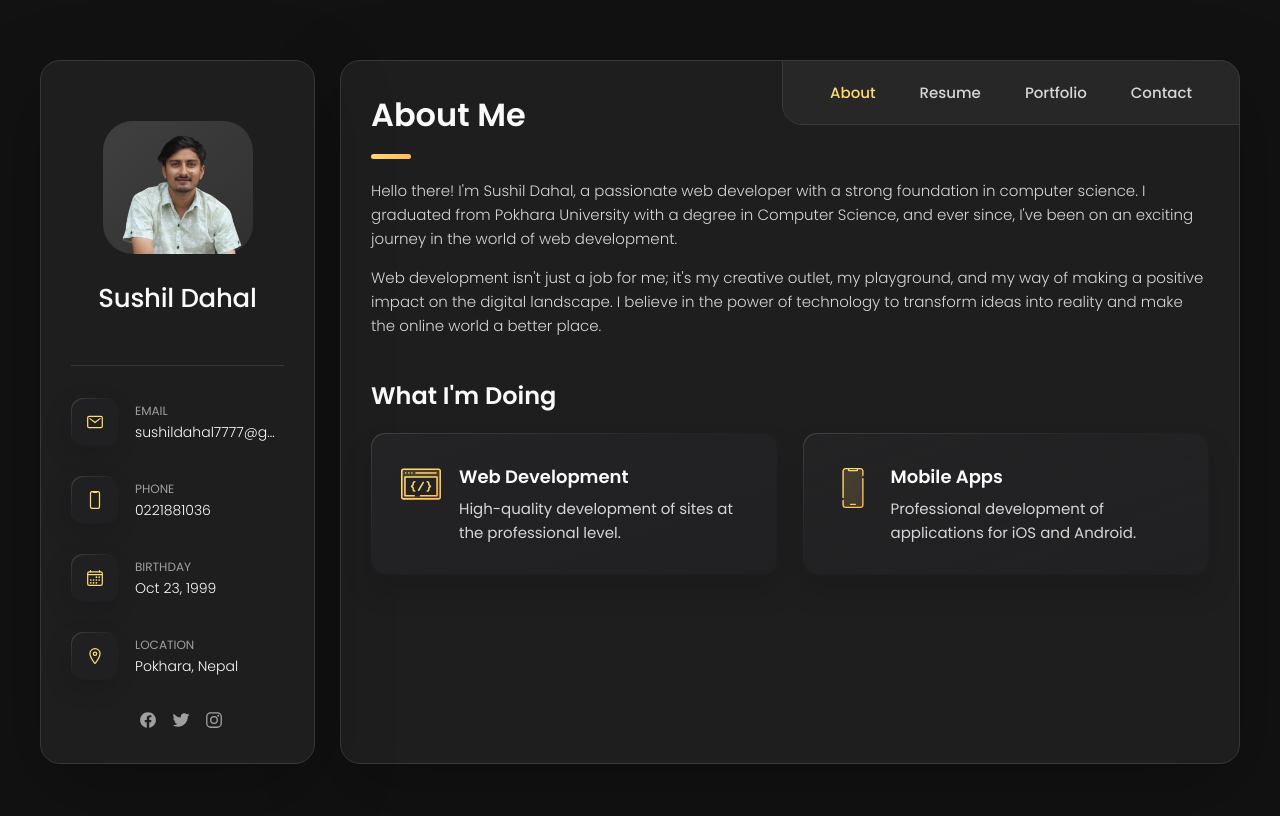
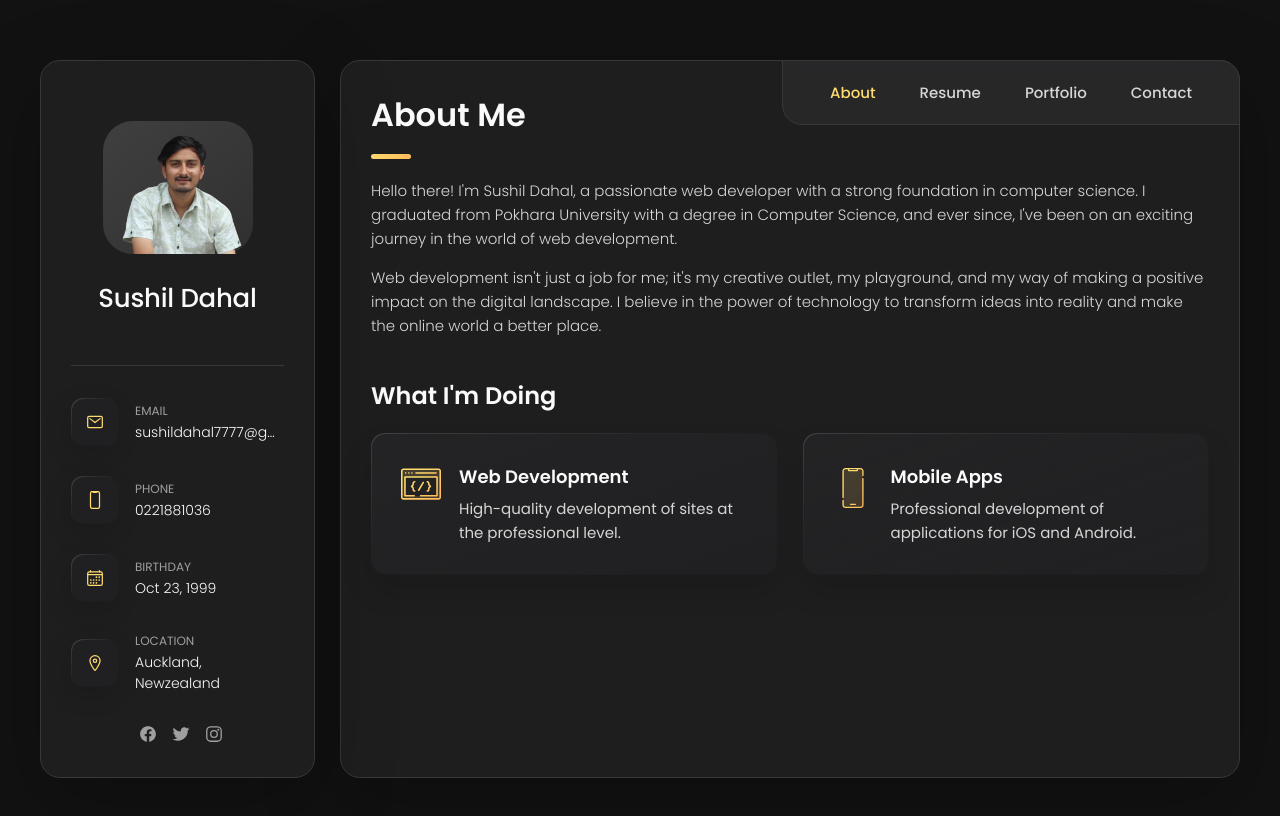
Before and after one commit to Sushildahal2056/Personal-Portfolio, a plain HTML site: page index.html in a window 1280 px wide. Drawn offline with nearby package versions, Linux system fonts and the light colour scheme.

Commit message:
Update location from Pokhara to Auckland

```diff
--- a/index.html
+++ b/index.html
@@ -115,7 +115,7 @@
             <div class="contact-info">
               <p class="contact-title">Location</p>
 
-              <address>Pokhara, Nepal</address>
+              <address>Auckland, Newzealand</address>
             </div>
 
           </li>
```
